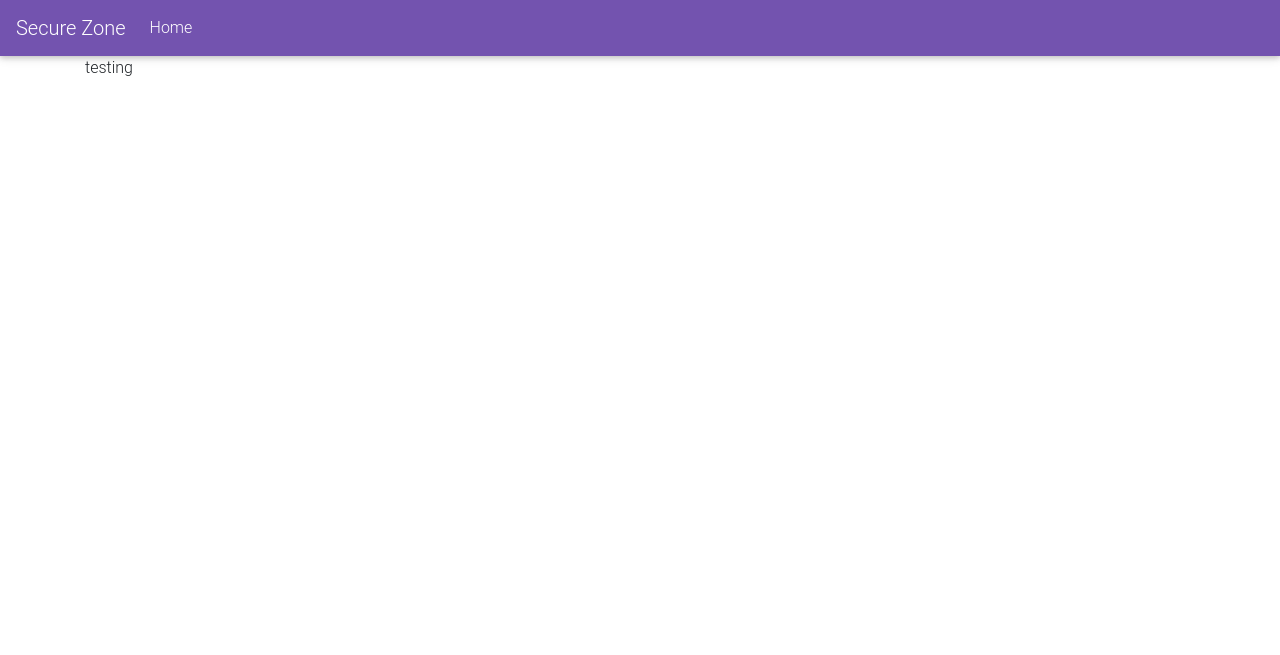
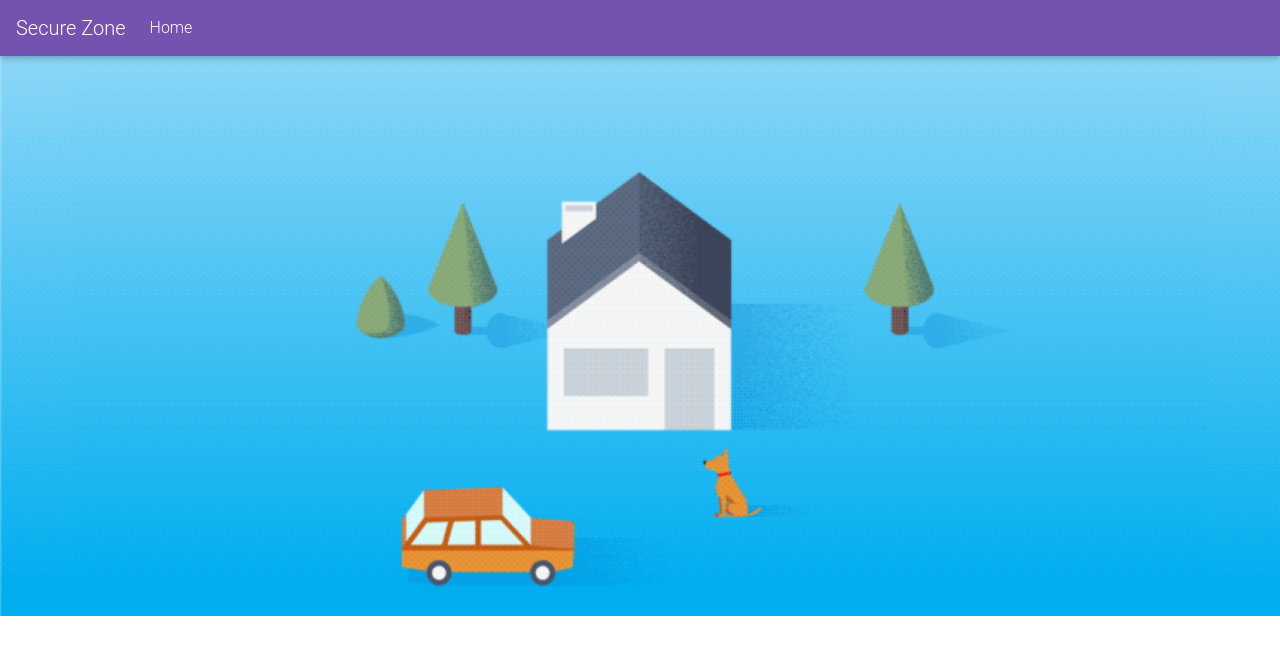
Before and after one commit to kiprotichdominic/Secure-Hood, a Django app: page / in a window 1280 px wide. Shown: the top 655 px of the page. Run offline with Django 3.2, Linux system fonts and the light colour scheme; some libraries are stand-ins or nearby versions.

Commit message:
add an animation gif

```diff
--- a/static/css/master.css
+++ b/static/css/master.css
@@ -5,3 +5,9 @@
 .mynav {
     background-color:transparent !important;
 }
+/* hero */
+.myhero {
+    height: 70vh;
+    width: 100%;
+    background:url('../safe-zone-animation.gif') no-repeat center center/cover;
+}
--- a/templates/home/base.html
+++ b/templates/home/base.html
@@ -24,6 +24,9 @@
     {% block navbar %}
     {% include "home/navbar.html" %}
     {% endblock navbar %}
+    {% block hero %}
+    {% include "home/hero.html" %}
+    {% endblock hero %}
     {% block content %}
     {% endblock content %}
     <!-- JQuery -->
--- a/templates/home/hero.html
+++ b/templates/home/hero.html
@@ -0,0 +1,3 @@
+<div class="container-fluid myhero">
+
+</div>
--- a/templates/home/index.html
+++ b/templates/home/index.html
@@ -1,6 +1,5 @@
 {% extends 'home/base.html' %}
 {% block content %}
 <div class="container">
-    testing
 </div>
 {% endblock content %}
```
Also changed, not shown: static/matt-olry-buorsafezone.gif (added), static/safe-zone-animation.gif (added).
